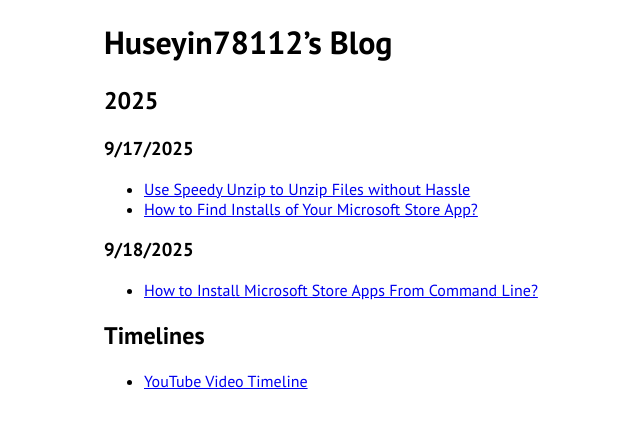
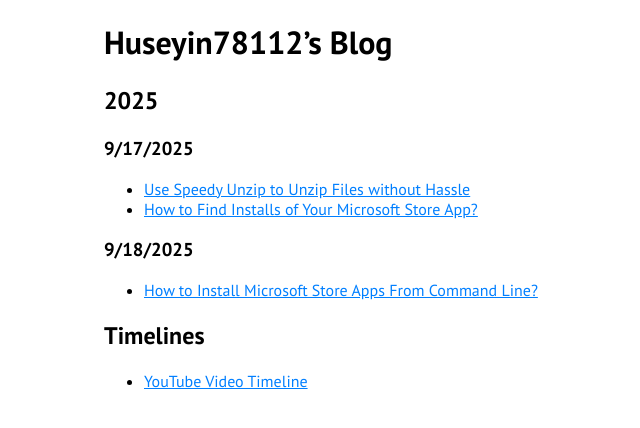
Before and after one commit to huseyin78112/blog.huseyin78112.info, a Jekyll site: the page built from index.md, in a window 1280 px wide. Shown: the top 428 px of the page, without its empty margins (62-702 px from the left). Built offline with Jekyll 4.4.1, drawn with Linux system fonts in a browser that asks for light colours; our own code applies the rules of GitHub Pages for plain Markdown files.

Commit message:
Update app.css

```diff
--- a/css/app.css
+++ b/css/app.css
@@ -4,6 +4,10 @@ html {
   background-color: white;
   color: black;
   color-scheme: light dark;
+  --theme-color: #007FFF;
+}
+a:link {
+  color: var(--theme-color);
 }
 img {
   max-width: 100%;
```
